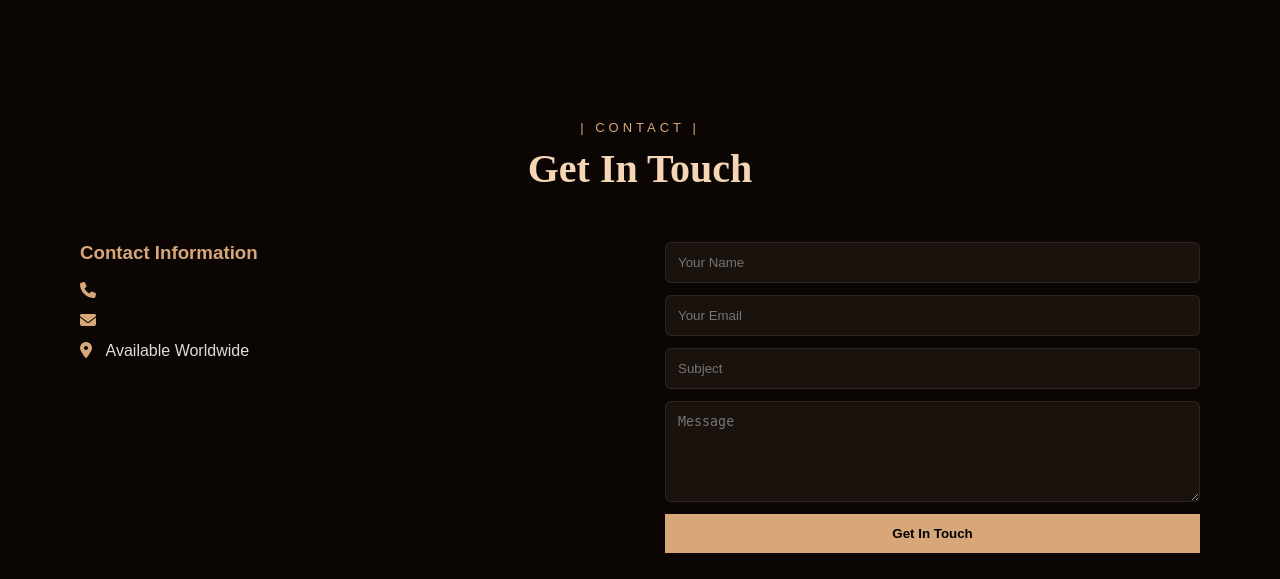
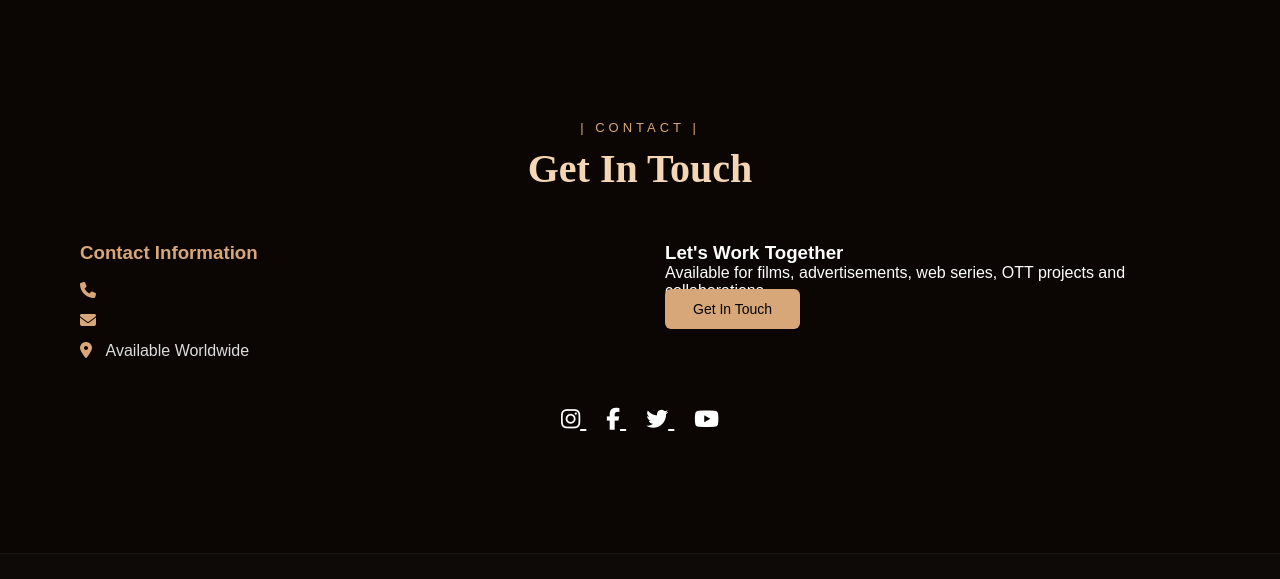
Before and after one commit to vsg732/sumanth-portfolio, a Django app: template actorportfolio/templates/index.html in a window 1280 px wide. Shown: the part 1976-2555 px from the top of the page. Run offline with Django 5.2, Linux system fonts and the light colour scheme; the template is opened without the code that fills it, so the values that code supplies are empty.

Commit message:
Update index.html

```diff
--- a/actorportfolio/templates/index.html
+++ b/actorportfolio/templates/index.html
@@ -127,6 +127,7 @@ background-position:center;
     </div>
 </section>
 
+
 <!-- ================= CONTACT ================= -->
 <section class="contact-section" id="contact">
 
@@ -139,26 +140,39 @@ background-position:center;
 
         <!-- LEFT INFO -->
         <div class="contact-info">
+
             <h3>Contact Information</h3>
 
-            <p><i class="fa-solid fa-phone"></i> {{ data.phone }}</p>
-            <p><i class="fa-solid fa-envelope"></i> {{ data.email }}</p>
-            <p><i class="fa-solid fa-location-dot"></i> Available Worldwide</p>
+            <p>
+                <i class="fa-solid fa-phone"></i>
+                {{ data.phone }}
+            </p>
+
+            <p>
+                <i class="fa-solid fa-envelope"></i>
+                {{ data.email }}
+            </p>
+
+            <p>
+                <i class="fa-solid fa-location-dot"></i>
+                Available Worldwide
+            </p>
+
         </div>
 
-        <!-- RIGHT FORM (MAILTO) -->
+        <!-- RIGHT CONTACT BUTTON -->
         <div class="contact-form">
 
-            <form action="mailto:{{ data.email }}" method="POST" enctype="text/plain">
+            <h3>Let's Work Together</h3>
 
-                <input type="text" name="name" placeholder="Your Name" required>
-                <input type="email" name="email" placeholder="Your Email" required>
-                <input type="text" name="subject" placeholder="Subject">
-                <textarea name="message" rows="5" placeholder="Message"></textarea>
+            <p>
+                Available for films, advertisements,
+                web series, OTT projects and collaborations.
+            </p>
 
-                <button type="submit">Get In Touch</button>
-
-            </form>
+            <a href="mailto:{{ data.email }}" class="gold-btn">
+                Get In Touch
+            </a>
 
         </div>
 
@@ -167,10 +181,21 @@ background-position:center;
     <!-- SOCIAL -->
     <div class="contact-social">
 
-        <a href="{{ data.instagram }}"><i class="fab fa-instagram"></i></a>
-        <a href="{{ data.facebook }}"><i class="fab fa-facebook-f"></i></a>
-        <a href="{{ data.twitter }}"><i class="fab fa-twitter"></i></a>
-        <a href="{{ data.youtube }}"><i class="fab fa-youtube"></i></a>
+        <a href="{{ data.instagram }}" target="_blank">
+            <i class="fab fa-instagram"></i>
+        </a>
+
+        <a href="{{ data.facebook }}" target="_blank">
+            <i class="fab fa-facebook-f"></i>
+        </a>
+
+        <a href="{{ data.twitter }}" target="_blank">
+            <i class="fab fa-twitter"></i>
+        </a>
+
+        <a href="{{ data.youtube }}" target="_blank">
+            <i class="fab fa-youtube"></i>
+        </a>
 
     </div>
 
```
